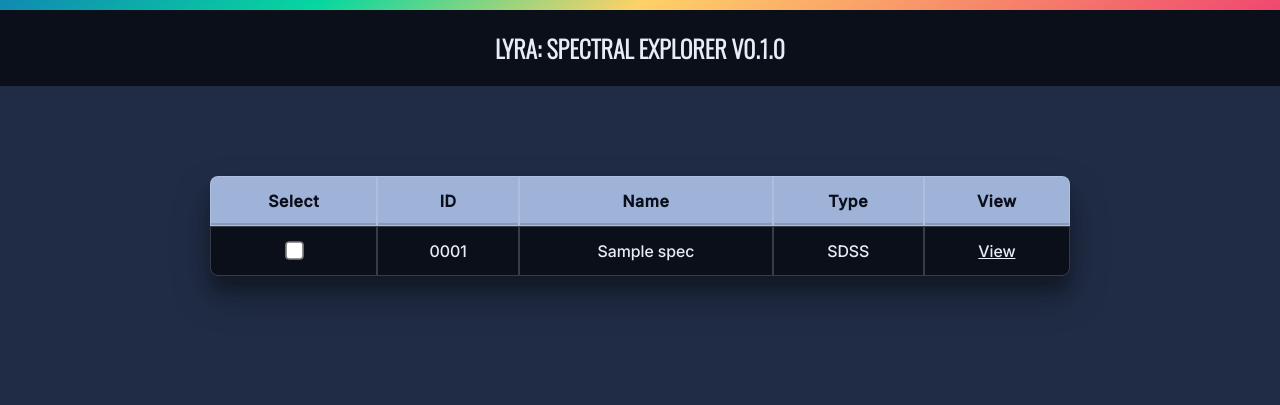
After one commit to galactic-fireball/lyra, a Flask app: template src/lyra/templates/collection_table.html in a window 1280 px wide. The commit adds this page. Shown: the top 405 px of the page. Run offline with Flask 3, Linux system fonts and the light colour scheme; the template is opened without the code that fills it: most values are stand-ins (such as "Sample title", 1, 10 or a date in 2020); some libraries are stand-ins or nearby versions.

Commit message:
setup new collection and create spectra table

```diff
--- a/src/lyra/static/css/main.css
+++ b/src/lyra/static/css/main.css
@@ -1,16 +1,20 @@
 @import url('https://fonts.googleapis.com/css2?family=Oswald:wght@300&display=swap');
 
 :root {
-    --dark-primary: #0B0F1A;
-    --dark-second: #202C45;
-    --text-color: #E6EDF7;
-    --trim-color: #9FB3D9;
+    --dark-primary: #0b0f1a;
+    --dark-primary-comp: #1a160b;
+    --dark-second: #202c45;
+    --text-color: #e6edf7;
+    --text-color-subtle: rgba(230,237,247,0.2);
+    --trim-color: #9fb3d9;
+    --trim-color-subtle: rgba(159,179,217,0.2);
     --rblue: #108ab1;
     --rgreen: #06d7a0;
     --ryellow: #ffd167;
     --rorange: #f78c6a;
     --rred: #f04770;
     --rgradient: linear-gradient(141deg, var(--rblue), var(--rgreen), var(--ryellow), var(--rorange), var(--rred));
+    --table-border-radius: 8px;
 }
 
 @font-face {
@@ -73,6 +77,86 @@ input.form-item, select.form-item {
     border: 2px solid transparent;
     background: linear-gradient(var(--dark-second), var(--dark-second)) padding-box, var(--rgradient) border-box;
 }
+
+
+table {
+
+    border-spacing: 0;
+    width: 100%;
+    border-radius: var(--table-border-radius);
+    background: var(--dark-primary);
+    box-shadow: rgba(0, 0, 0, 0.3) 0px 19px 38px, rgba(0, 0, 0, 0.22) 0px 15px 12px;
+
+    thead th {
+        position: sticky;
+        top: 0;
+        z-index: 50;
+        background: var(--trim-color);
+        color: var(--dark-primary);
+        font-weight: 600;
+        letter-spacing: 0.04em;
+        box-shadow: inset 0 -2px 0 rgba(0,0,0,0.15);
+    }
+
+    th, td {
+        border-block-width: 1px 0;
+        border-inline-width: 1px 0;
+        border: 1px solid var(--text-color-subtle);
+        padding: 14px 18px;
+        text-align: center;
+        vertical-align: middle;
+    }
+
+    /* rounded corners */
+    th {
+        &:first-child { border-top-left-radius: var(--table-border-radius); }
+        &:last-child { border-top-right-radius: var(--table-border-radius); }
+    }
+
+    tr:last-child {
+        & td:first-child { border-bottom-left-radius: var(--table-border-radius); }
+        & td:last-child { border-bottom-right-radius: var(--table-border-radius); }
+    }
+
+    tr:nth-child(even) {
+        background: var(--dark-primary-comp);
+    }
+
+    tr:hover {
+        background: var(--trim-color);
+        color: var(--dark-primary);
+
+        & td a {
+            color: var(--dark-primary);
+        }
+    }
+
+    tr td a {
+        color: var(--text-color);
+        &:hover {
+            color: var(--dark-primary);
+        }
+    }
+
+    tr td input {
+        transform: scale(1.4);
+        accent-color: var(--trim-color);
+    }
+}
+
+
+#table-container {
+    margin-top:5vh;
+    margin-bottom: 10vh;
+    min-width: 75vw;
+    padding: 50px;
+    justify-self: center;
+    align-self: center;
+}
+
+
+
+
 
 
 /* LOADING OVERLAY */
--- a/src/lyra/static/js/components/collections.js
+++ b/src/lyra/static/js/components/collections.js
@@ -44,13 +44,18 @@ async function loadCollectionCreator() {
 			const source = document.querySelector('#collection-source').value;
 			const schema = document.querySelector('#collection-schema').value;
 
-			createCollection(name, desc, source, schema);
-			showLoading();
-			// TODO: open spectra viewer with new collection
+			newCollection(name, desc, source, schema);
 		});
 	}
 }
 
 
+function newCollection(name, desc, source, schema) {
+	showLoading();
+	createCollection(name, desc, source, schema)
+	// TODO: open spectra viewer with new collection
+}
+
+
 registerComponent('collection-chooser', loadCollectionChooser);
 registerComponent('collection-creator', loadCollectionCreator);
--- /dev/null
+++ b/src/lyra/templates/collection_table.html
@@ -0,0 +1,27 @@
+{% extends "base.html" %}
+
+{% block head %}
+	<link rel="stylesheet" href="{{ url_for('static', filename='css/collections.css') }}"/>
+{% endblock %}
+
+{% block content %}
+
+<div id="table-container">
+	<table id="collection-table">
+		<colgroup><col><col><col><col><col></colgroup>
+		<thead>
+			<tr><th>Select</th><th>ID</th><th>Name</th><th>Type</th><th>View</th></tr>
+		</thead>
+		<tbody>
+
+			{% for spec in spectra %}
+				<tr><td><input type="checkbox"></td><td>0001</td><td>{{spec}}</td><td>SDSS</td><td><a href=''>View</a></td></tr>
+			{% endfor %}
+		</tbody>
+	</table>
+</div>
+
+{% endblock %}
+
+{% block script %}
+{% endblock %}
```
Also changed, not shown: src/lyra/models.py (+52 -11 lines), src/lyra/views/collections.py (+7 -2 lines).
